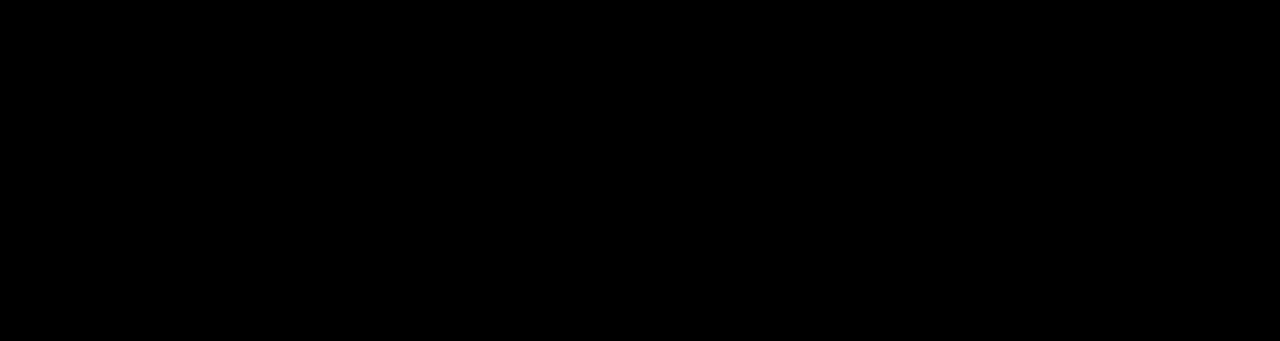
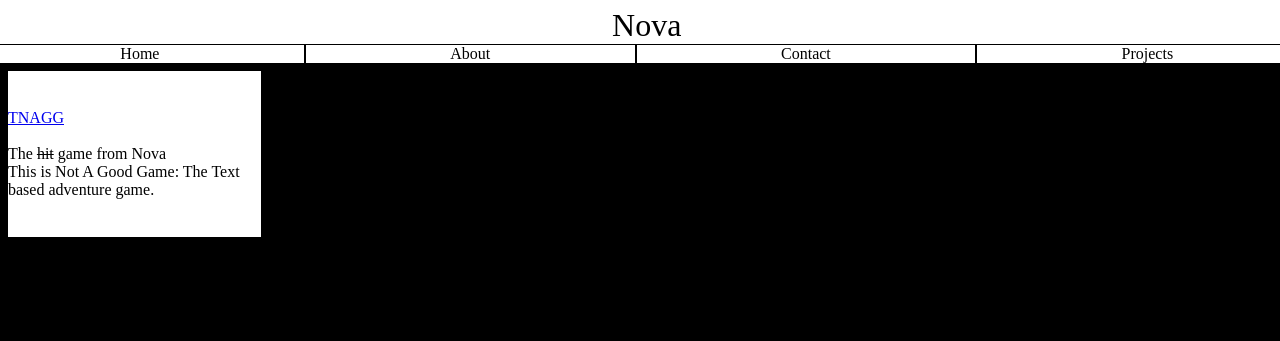
Before and after one commit to cowardlycamper32/cowardlycamper32.github.io, a website: page projects.html in a window 1280 px wide. Drawn offline with Linux system fonts and the light colour scheme.

Commit message:
started basic project page

```diff
--- a/projects.html
+++ b/projects.html
@@ -1,9 +1,33 @@
 <!DOCTYPE html>
 <html lang="en">
 <link rel="stylesheet" href="styling/index.css">
+<link rel="stylesheet" href="styling/projects.css">
 <title>Projects</title>
     <body>
+        <div class="navbarContainer">
+            <div class="navbarLogo">
+                <a class="navbarName" href="index.html">Nova</a>
+            </div>
+            <div class="navbar">
+                <a class="navbarButton" id="homeButton" href="#">Home</a>
+                <a class="navbarButton" id="aboutButton" href="about.html">About</a>
+                <a class="navbarButton" id="contactButton" href="contact.html">Contact</a>
+                <a class="navbarButton" id="projectsButton" href="projects.html" target="_blank">Projects</a>
+            </div>
 
+        </div>
+
+
+    <div class="projectContainer">
+        <div class="projectsBox">
+            <div class="projectTitle">
+                <a href="projects/TNAGG.html">TNAGG</a>
+            </div>
+            <div class="projectContent">
+                <br>The <s>hit</s> game from Nova<br> This is Not A Good Game: The Text based adventure game.
+            </div>
+        </div>
+    </div>
     </body>
 
 </html>
--- /dev/null
+++ b/styling/projects.css
@@ -0,0 +1,17 @@
+.projectsBox {
+    padding-top: 3%;
+    padding-bottom: 3%;
+    background: #FFF;
+    width: 20%;
+    max-height: 20%;
+}
+.projectContainer {
+    padding-top: 5%;
+    padding-bottom: 8% !important;
+}
+.projectTitle {
+    color: #000;
+}
+.projectContent {
+    color: #000;
+}
```
Also changed, not shown: about.html (+4 -10 lines), index.html (+1 -1 lines), projects/TNAGG.html (added).
